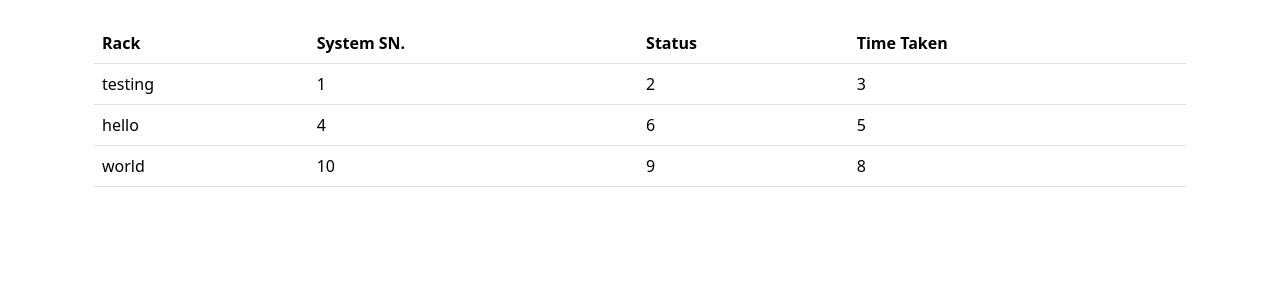
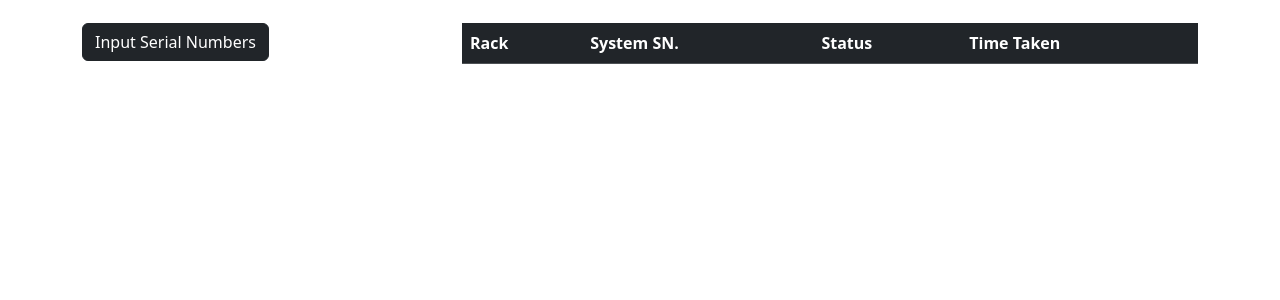
Before and after one commit to pphyom/UtilityHub, a Flask app: page / in a window 1280 px wide. Shown: the part 57-357 px from the top of the page. Run offline with Flask 3, Linux system fonts and the light colour scheme; lists and menus that the app fills with data are empty; parts of the project's set-up code (start-up, migrations or seed data) failed here and were passed over; some libraries are stand-ins or nearby versions.

Commit message:
table and form

```diff
--- a/main.py
+++ b/main.py
@@ -1,69 +1,30 @@
 from flask import Flask, redirect, url_for, render_template, request
 from config.core import Source
+
+
+header = {
+        "User-Agent": "Mozilla/5.0 (Windows NT 10.0; Win64; x64) AppleWebKit/537.36 (KHTML, like Gecko)"
+                    " Chrome/123.0.0.0 Safari/537.36sec-gpc: 1"
+        "Accept-Language: en-US,en;q=0.9"
+        }
+url = "http://10.43.251.42/input_output?model=Supermicro"
+
+
+smc = Source(url=url, header=header)
+base_data = smc.request_data()  # assigned the data into the base_data variable
+headings = ("Rack", "System SN.", "Status", "Time Taken")
 
 
 app = Flask(__name__)
 
 
-header = {
-        "User-Agent": "MMozilla/5.0 (Windows NT 10.0; Win64; x64) AppleWebKit/537.36 (KHTML, like Gecko) "
-                      "Chrome/122.0.0.0 Safari/537.36",
-        "Accept-Language": "en-US,en;q=0.9"
-        }
-url = "http://10.43.251.42/input_output?model=Supermicro"
-
-#
-# smc = Source(url, header)
-# base_data = smc.request_data()
-#
-#
-# request_data = {"rack": [], "system_sn": [], "status": [], "time_taken": []}
-
-
-# print(base_data[1])
-
-
-# Data from the Server
-# for elem in base_data[1:]:
-#     request_data["rack"].append(elem[0])
-#     request_data["system_sn"].append(elem[1])
-#     request_data["status"].append(elem[3])
-#     request_data["time_taken"].append(elem[6])
-
-# print(base_data[3])
-# print(request_data['rack'][2])
-
-headings = ("Rack", "System SN.", "Status", "Time Taken")
-# for i in range(len(request_data["system_sn"])):
-# data = [request_data["rack"], request_data["system_sn"][2], request_data["status"][2], request_data["time_taken"][2]]
-#     # print(i)
-# data = [[request_data['rack'][2], request_data["system_sn"][2], request_data["status"][2], request_data["time_taken"][2]]]
-data = (['testing', 1, 2, 3],
-        ['hello', 4, 6, 5],
-        ['world', 10, 9, 8])
-
-# for i in data:
-#     for cell in i:
-#         print(cell)
-
-
-# print(data[0][0])
-
-# with open("list.txt", 'r') as f:
-#     file_list = [i.strip("\n") for i in f]
-
-
-# for sn in file_list:
-#     if sn in request_data["system_sn"]:
-#         idx = request_data["system_sn"].index(sn)
-#         data = [[request_data["rack"][idx], sn, request_data["status"][idx], request_data["time_taken"][idx]]]
-#     else:
-#         data = [[None, None, None, None]]
-
-
-@app.route("/")
+@app.route("/", methods=["GET", "POST"])
 def index():
-    return render_template("index.html", headings=headings, data=data)
+    if request.method == "POST":
+        serial_number_list = [request.form.get("serial_numbers")]
+        for i in serial_number_list:
+            print(i.strip("\n"))
+    return render_template("index.html", headings=headings, data=base_data[0:10])
 
 
 if __name__ == "__main__":
--- a/templates/index.html
+++ b/templates/index.html
@@ -4,9 +4,41 @@
 
 
 {% block body %}
-<div class="container">
-    <table class="table table-hover tbl">
-        <thead>
+
+<div class="tbl">
+    <div class="row">
+        <!-- SN input modal -->
+        <div class="col-4">
+            <!-- Button trigger modal -->
+            <button type="button" class="btn btn-dark" data-bs-toggle="modal" data-bs-target="#exampleModal">
+                Input Serial Numbers
+            </button>
+
+            <!-- Modal -->
+            <div class="modal fade" id="exampleModal" tabindex="-1" aria-labelledby="exampleModalLabel"
+                aria-hidden="true">
+                <div class="modal-dialog modal-sm">
+                    <div class="modal-content">
+                        <div class="modal-header">
+                            <p class="modal-title" id="exampleModalLabel">Insert serial numbers line by line.</p>
+                            <button type="button" class="btn-close" data-bs-dismiss="modal" aria-label="Close"></button>
+                        </div>
+                        <div class="modal-body">
+                            <form method="post">
+                                <div class="mb-3">
+                                    <textarea class="form-control" id="message-text" name="serial_numbers"></textarea>
+                                    <input type="submit" class="btn btn-dark" value="Insert">
+                                </div>
+                            </form>
+                        </div>
+                    </div>
+                </div>
+            </div>
+        </div>
+        <!-- Table -->
+        <div class="col-8 table-responsive">
+            <table class="table table-hover">
+                <thead class="table-dark">
                     <tr>
                         {% for head in headings %}
                         <th scope="col">{{ head }}</th>
@@ -24,4 +56,8 @@
                 </tbody>
             </table>
         </div>
+    </div>
+
+</div>
+
 {% endblock %}
```
Also changed, not shown: config/core.py (+9 -3 lines). Lines whose indentation alone changed are shown as unchanged.
